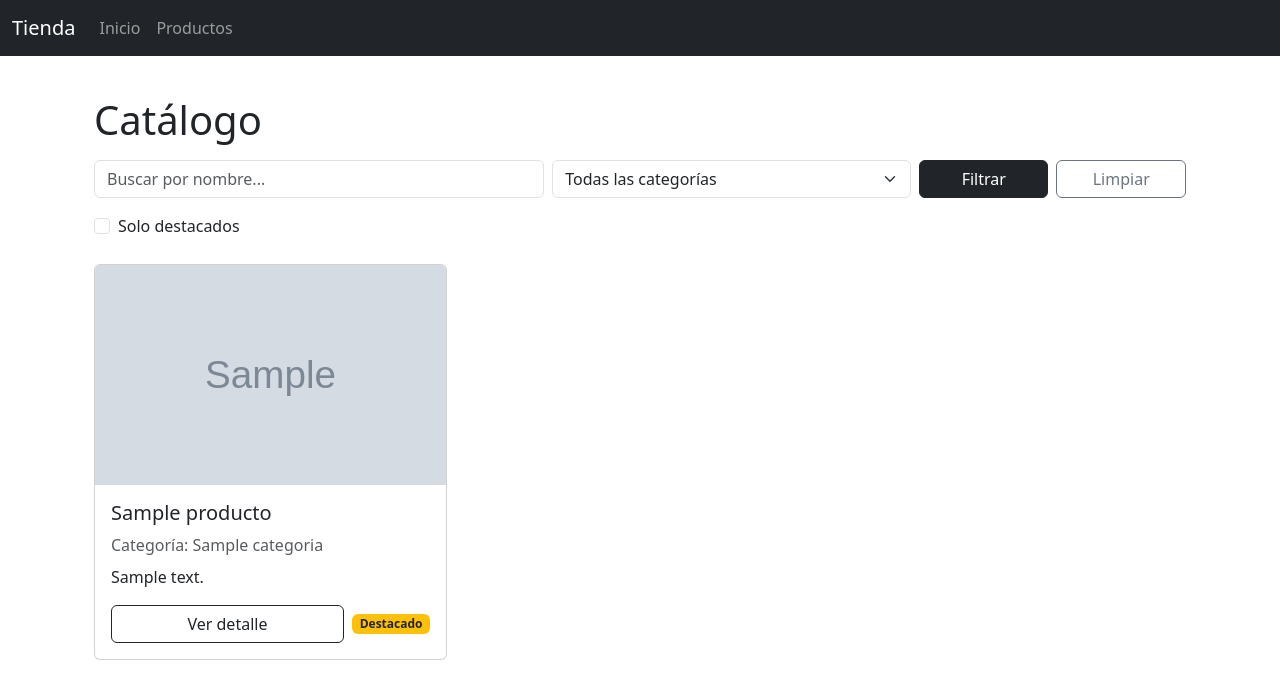
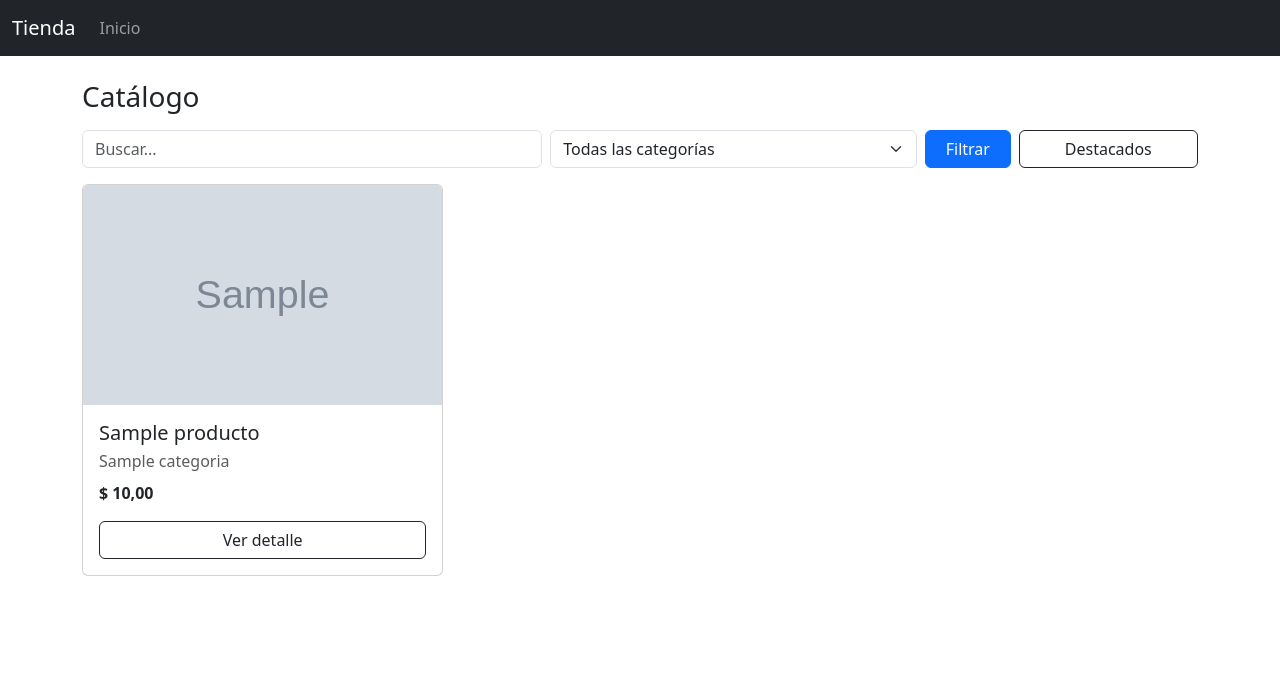
Before and after one commit to Gengardeth/App-Web-Backend, a Django app: page / in a window 1280 px wide. Shown: the top 699 px of the page. Run offline with Django 5.2, Linux system fonts and the light colour scheme; tables that the repository leaves empty hold one stand-in row (values such as "Sample post"); grey boxes marked "Sample" are stand-in pictures.

Commit message:
feat: Actualizar vistas, forms, templates y estilos - Commit 7

```diff
--- a/appTienda/templates/appTienda/base.html
+++ b/appTienda/templates/appTienda/base.html
@@ -3,23 +3,23 @@
 <html lang="es">
 <head>
   <meta charset="UTF-8">
-  <title>{% block title %}{% endblock %}</title>
+  <title>{% block title %}Tienda{% endblock %}</title>
   <meta name="viewport" content="width=device-width, initial-scale=1">
   <link href="https://cdn.jsdelivr.net/npm/bootstrap@5.3.3/dist/css/bootstrap.min.css" rel="stylesheet">
   <link rel="stylesheet" href="{% static 'css/styles.css' %}">
 </head>
 <body>
-
   <nav class="navbar navbar-expand-lg navbar-dark bg-dark mb-4">
     <div class="container-fluid">
-      <a class="navbar-brand" href="/">Tienda</a>
+      <a class="navbar-brand" href="{% url 'catalogo' %}">Tienda</a>
       <button class="navbar-toggler" type="button" data-bs-toggle="collapse" data-bs-target="#nav">
         <span class="navbar-toggler-icon"></span>
       </button>
       <div class="collapse navbar-collapse" id="nav">
         <ul class="navbar-nav me-auto">
-          <li class="nav-item"><a class="nav-link" href="/">Inicio</a></li>
-          <li class="nav-item"><a class="nav-link" href="#">Productos</a></li>
+          <li class="nav-item">
+            <a class="nav-link" href="{% url 'catalogo' %}">Inicio</a>
+          </li>
         </ul>
       </div>
     </div>
--- a/appTienda/templates/appTienda/catalogo.html
+++ b/appTienda/templates/appTienda/catalogo.html
@@ -1,110 +1,51 @@
 {% extends "appTienda/base.html" %}
-{% load static %}
+{% block title %}Catálogo{% endblock %}
+{% block content %}
 
-{% block title %}Catálogo{% endblock %}
+<h3 class="mb-3">Catálogo</h3>
 
-{% block content %}
-<div class="container py-3">
-
-  <h1 class="mb-3">Catálogo</h1>
-
-  <!-- === FORM FILTROS (GET) === -->
-  <form method="GET" class="row g-2 mb-4">
-
-    <!-- Buscar por nombre -->
-    <div class="col-md-5">
-      <input
-        class="form-control"
-        type="text"
-        name="q"
-        placeholder="Buscar por nombre..."
-        value="{{ q }}"
-      >
+<form method="get" class="row g-2 mb-3">
+  <div class="col-12 col-md-5">
+    <input class="form-control" name="q" value="{{ q }}" placeholder="Buscar...">
   </div>
-
-    <!-- Filtro por categoría -->
-    <div class="col-md-4">
+  <div class="col-12 col-md-4">
     <select class="form-select" name="cat">
       <option value="">Todas las categorías</option>
       {% for c in categorias %}
-          <option value="{{ c.id }}"
-            {% if cat|stringformat:"s" == c.id|stringformat:"s" %}selected{% endif %}>
-            {{ c.nombre }}
-          </option>
+        <option value="{{ c.id }}" {% if cat|stringformat:"s" == c.id|stringformat:"s" %}selected{% endif %}>{{ c.nombre }}</option>
       {% endfor %}
     </select>
   </div>
+  <div class="col-6 col-md-1 d-grid">
+    <button class="btn btn-primary">Filtrar</button>
+  </div>
+  <div class="col-6 col-md-2 d-grid">
+    <a class="btn btn-outline-dark" href="?dest=1{% if q %}&q={{ q }}{% endif %}{% if cat %}&cat={{ cat }}{% endif %}">Destacados</a>
+  </div>
+</form>
 
-    <!-- Botones -->
-    <div class="col-md-3 d-flex gap-2">
-      <button class="btn btn-dark w-100" type="submit">Filtrar</button>
-      <a class="btn btn-outline-secondary w-100" href="{% url 'catalogo' %}">Limpiar</a>
+<div class="row g-3">
+  {% for p in productos %}
+  <div class="col-12 col-sm-6 col-lg-4">
+    <div class="card h-100">
+      {% if p.imagen1 %}
+        <img src="{{ p.imagen1.url }}" class="card-img-top" style="height:220px;object-fit:cover;">
+      {% else %}
+        <div class="bg-light d-flex align-items-center justify-content-center" style="height:220px;">No disponible</div>
+      {% endif %}
+      <div class="card-body">
+        <h5 class="card-title mb-1">{{ p.nombre }}</h5>
+        <div class="text-muted mb-2">{% if p.categoria %}{{ p.categoria.nombre }}{% endif %}</div>
+        <div class="fw-bold mb-3">$ {{ p.precio_base }}</div>
+        <a class="btn btn-outline-dark w-100" href="{% url 'detalle_producto' p.id %}">Ver detalle</a>
+      </div>
+    </div>
+  </div>
+  {% empty %}
+  <div class="col-12">
+    <div class="alert alert-warning">No hay productos para mostrar.</div>
+  </div>
+  {% endfor %}
 </div>
 
-    <!-- Checkbox solo destacados -->
-    <div class="col-12">
-      <div class="form-check mt-2">
-        <input
-          class="form-check-input"
-          type="checkbox"
-          value="1"
-          id="dest"
-          name="dest"
-          {% if dest == "1" %}checked{% endif %}
-        >
-        <label class="form-check-label" for="dest">Solo destacados</label>
-      </div>
-    </div>
-
-  </form>
-  <!-- === FIN FORM FILTROS === -->
-
-
-  <!-- === LISTADO PRODUCTOS === -->
-  <div class="row g-3">
-
-    {% for p in productos %}
-      <div class="col-sm-6 col-md-4">
-        <div class="card h-100">
-
-          {% if p.imagen1 %}
-            <img src="{{ p.imagen1.url }}" class="card-img-top" alt="{{ p.nombre }}">
-          {% endif %}
-
-          <div class="card-body d-flex flex-column">
-            <h5 class="card-title mb-2">{{ p.nombre }}</h5>
-
-            {% if p.categoria %}
-              <p class="text-muted mb-2">Categoría: {{ p.categoria.nombre }}</p>
-            {% endif %}
-
-            <p class="card-text mb-3">
-              {{ p.descripcion|default:""|truncatechars:110 }}
-            </p>
-
-            <div class="mt-auto d-flex gap-2">
-              <a class="btn btn-outline-dark w-100" href="{% url 'detalle_producto' p.id %}">
-                Ver detalle
-              </a>
-              {% if p.es_destacado %}
-                <span class="badge bg-warning text-dark align-self-center">Destacado</span>
-              {% endif %}
-            </div>
-          </div>
-
-        </div>
-      </div>
-
-    {% empty %}
-      <div class="col-12">
-        <div class="alert alert-secondary">
-          No hay productos para mostrar con esos filtros.
-        </div>
-      </div>
-    {% endfor %}
-
-  </div>
-  <!-- === FIN LISTADO === -->
-
-</div>
 {% endblock %}
--- a/appTienda/views.py
+++ b/appTienda/views.py
@@ -2,19 +2,18 @@ from django.shortcuts import render, get_object_or_404, redirect
 from .models import Producto, Pedido, Categoria
 from .forms import PedidoForm
 from django.urls import reverse
-
+from django.db.models import Q
 
 def catalogo(request):
-    # Parámetros GET (vienen desde la URL ?q=...&cat=...&dest=1)
     q = request.GET.get('q', '').strip()
     cat = request.GET.get('cat', '').strip()
-    dest = request.GET.get('dest', '').strip()  # "1" => solo destacados
+    dest = request.GET.get('dest', '').strip()
 
     productos = Producto.objects.all()
     categorias = Categoria.objects.all()
 
     if q:
-        productos = productos.filter(nombre__icontains=q)
+        productos = productos.filter(Q(nombre__icontains=q) | Q(descripcion__icontains=q))
 
     if cat:
         productos = productos.filter(categoria_id=cat)
@@ -61,4 +60,5 @@ def seguimiento_pedido(request, token):
         'pedido': pedido,
         'token': token,
         'url_seguimiento': url_seguimiento,
+        'no_encontrado': False if pedido else True
     })
```
Also changed, not shown: appTienda/forms.py (+78 -1 lines), appTienda/templates/appTienda/detalle_producto.html (+21 -17 lines), appTienda/templates/appTienda/pedido_form.html (+37 -8 lines), appTienda/templates/appTienda/seguimiento_pedido.html (+26 -26 lines). Lines whose indentation alone changed are shown as unchanged.
